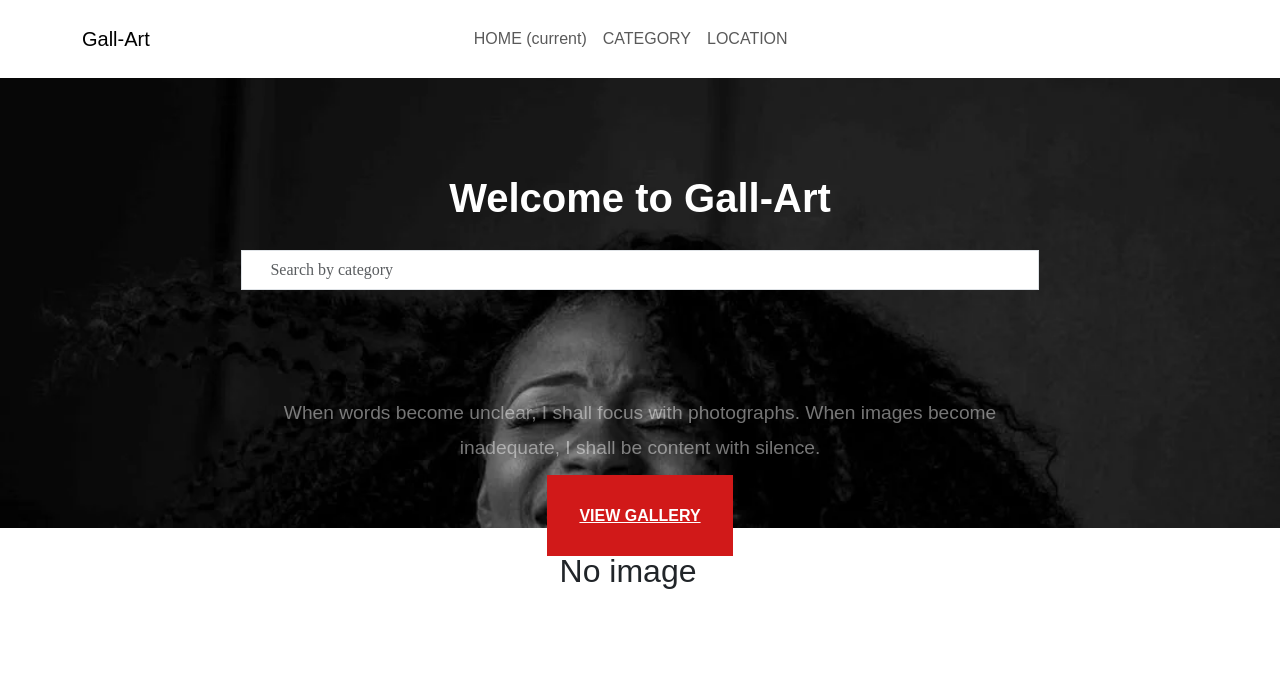
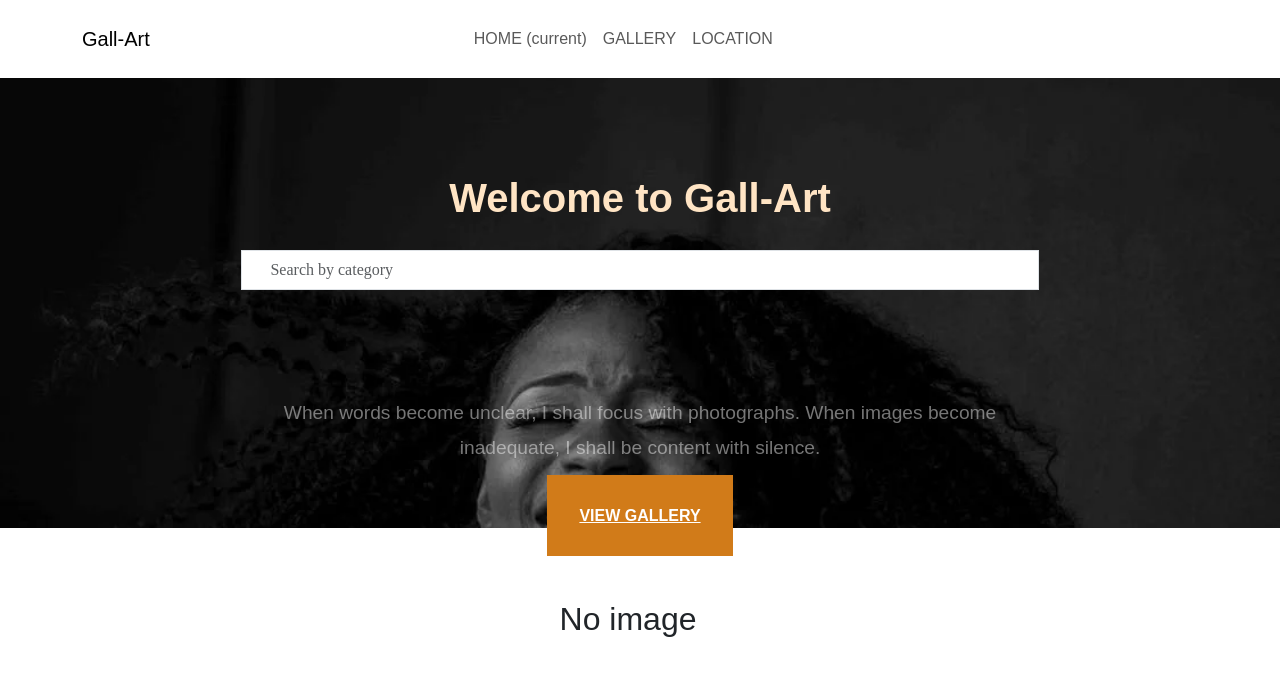
Before and after one commit to joey57/Photo-Gallery, a Django app: page / in a window 1280 px wide. Shown: the top 676 px of the page. Run offline with Django 4.2, Linux system fonts and the light colour scheme; data that the repository does not hold is empty; some libraries are stand-ins or nearby versions.

Commit message:
change form styling and title

```diff
--- a/photo/templates/index.html
+++ b/photo/templates/index.html
@@ -8,7 +8,7 @@
 <div class="banner">
   <div class="cover">
     <div class="container image">
-      <h2 id="category">Welcome to Gall-Art</h2>
+      <h2 id="category" style="color: bisque;">Welcome to Gall-Art</h2>
       <form class="form" role="search" action="{% url 'search_image' %}">
 
         <div class="input-group">
@@ -17,14 +17,14 @@
          </div>
       </form>
       <p>When words become unclear, I shall focus with photographs. When images become inadequate, I shall be content with silence.</p>
-      <a href="#gallery">VIEW GALLERY</a>
+      <a href="#category">VIEW GALLERY</a>
       </div>
       </div>
   </div>
 <!--End landing section-->
 <br>
 <!--Display images-->
-<div class="container">
+<div class="container wrap">
   <div class="row">
   {% for image in images %}
 <!-- displaying Images -->
@@ -32,7 +32,6 @@
   <div class="portfolio-wrap ">
       <div class="portfolio-wrap hovereffect">
           <a class="img-overlay" data-toggle="modal" data-target="#{{image.id}}" style="width:100%">
-              <!-- <img src="images/1.jpg" alt=" " class="img-responsive"> -->
               <img src="{{image.pic.url}}" href="" class="image" alt="Image" >
               <div class="overlay">
                   <h4>{{image.name}}</h4>
--- a/photo/templates/navbar.html
+++ b/photo/templates/navbar.html
@@ -23,7 +23,7 @@
       <div class="collapse navbar-collapse" id="navbarNav">
         <ul class="navbar-nav">
           <li class="nav-item active"><a class="nav-link" href="/"> HOME <span class="sr-only">(current)</span></a></li>
-          <li class="nav-item"><a class="nav-link" href="/#category">CATEGORY</a></li>
+          <li class="nav-item"><a class="nav-link" href="/#category">GALLERY</a></li>
           <li class="nav-item"><a class="nav-link open-nav" style="cursor:pointer">LOCATION</a></li>
         </ul>
         <ul class="navbar-nav left">
--- a/photo/templates/search.html
+++ b/photo/templates/search.html
@@ -16,7 +16,7 @@
                   <input type="text" class="form-control" placeholder="&#xf3ee; Search by category"name="image_category">
                   <br>
                  </div>
-                 <small>Trending searches: fashion, travel</small>
+                 <small>Search for: fashion, travel</small>
               </form>
         </div>
     </div>
@@ -33,7 +33,6 @@
                  <div class="portfolio-wrap ">
                      <div class="portfolio-wrap hovereffect">
                          <a class="img-overlay" data-toggle="modal" data-target="#{{image.id}}" style="width:100%">
-                             <!-- <img src="images/1.jpg" alt=" " class="img-responsive"> -->
                              <img src="{{image.pic.url}}" href="" class="image" alt="Image" >
                              <div class="overlay">
                                  <h4>{{image.name}}</h4>
--- a/static/css/index.css
+++ b/static/css/index.css
@@ -45,7 +45,7 @@ div.container.image{
       color: #fff;
       font-weight: 600;
       padding: 2em;
-      background:#d11919;
+      background:#d17b19;
   }
   .banner a:hover {
       color: #fff;
@@ -116,7 +116,7 @@ small{
   background: #FFF;
   padding: 1em 0;
   box-shadow: 0px 1px 9px 1px #cfcfcf;
-  border-top: 2px solid #fa4b2a;
+  border-top: 2px solid #faa72a;
 }
 .navbar-right {
   float: left !important;
@@ -135,7 +135,7 @@ div.col-xs-6.col-sm-4.col-md-3.col-lg-3{
   width: 100%;
 }
 .head-content{
-  color: #44c7f4;
+  color: #f4d444;
   text-align: center;
   text-transform: uppercase;
   letter-spacing: 7px;
```
